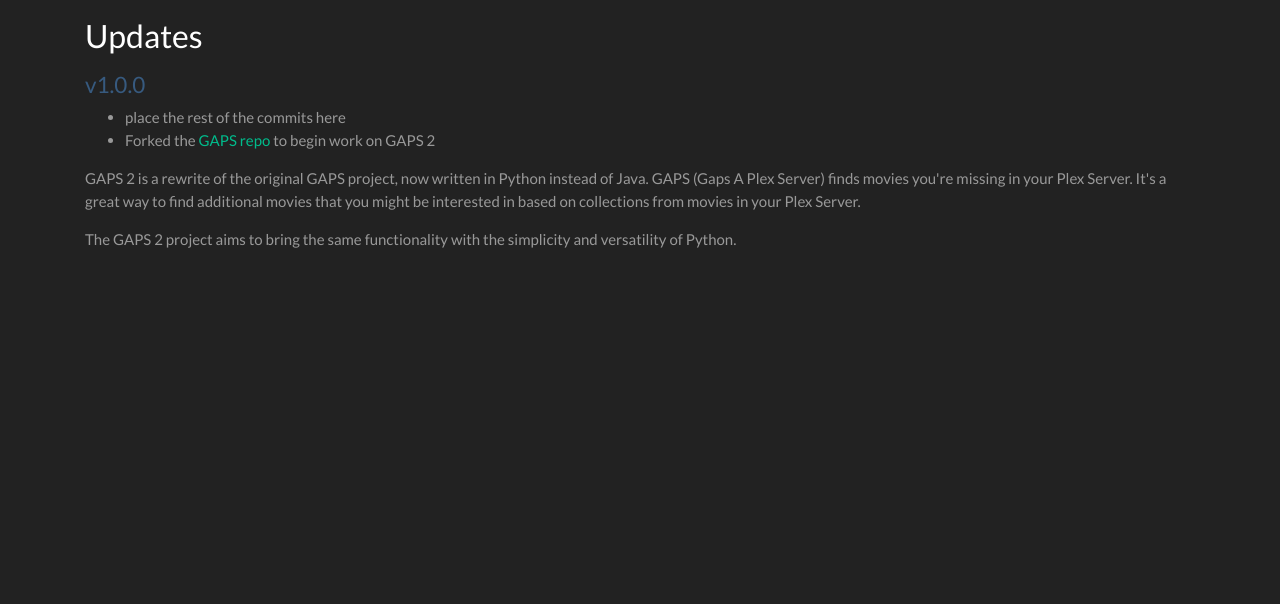
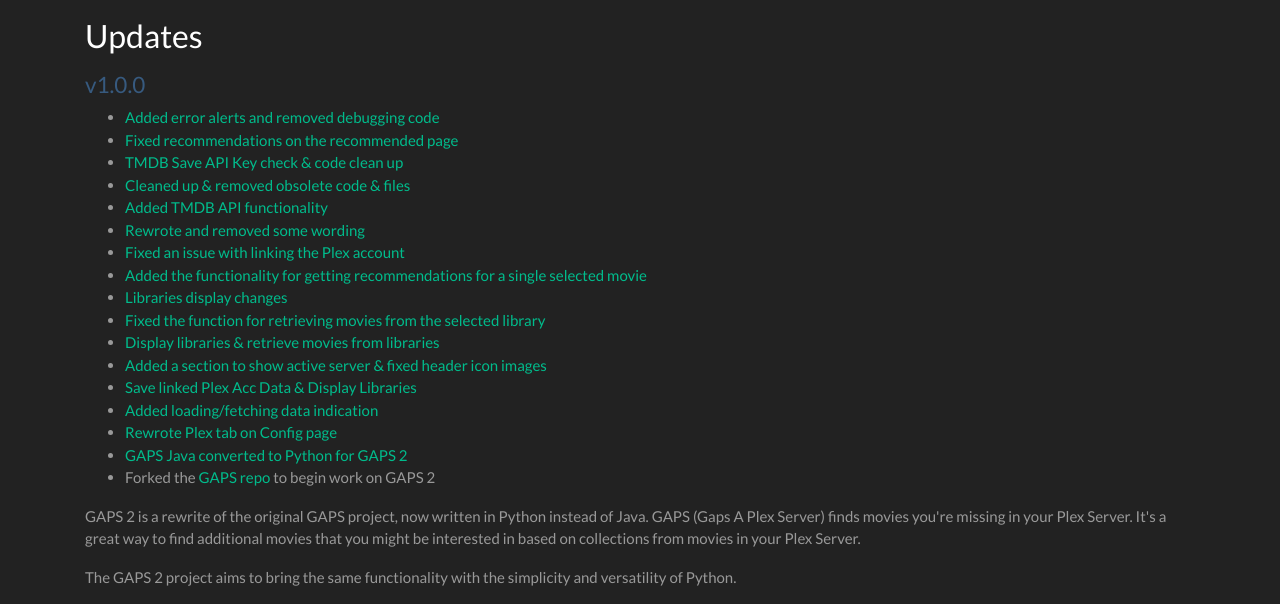
Before and after one commit to primetime43/GAPS-2, a Flask app: page /updates in a window 1280 px wide. Shown: the part 453-1057 px from the top of the page. Before the commit the page ends 701 px from the top, so only its background shows below. Run offline with Flask 3, Linux system fonts and the light colour scheme.

Commit message:
Added code commit summaries
- Added code commit summaries to the updates page

```diff
--- a/templates/updates.html
+++ b/templates/updates.html
@@ -21,7 +21,22 @@
     <h3 class="top-margin">Updates</h3>
     <h4 class="top-margin text-primary">v1.0.0</h4>
     <ul class="text-muted">
-        <li>place the rest of the commits here</li>
+        <li><a href="https://github.com/primetime43/GAPS-2/commit/d78ad886fa5beafaa86e2194f0e05054bbc1585d" target="_blank">Added error alerts and removed debugging code</a></li>
+        <li><a href="https://github.com/primetime43/GAPS-2/commit/72596cb5ec08c6e67c4ec17bfd841c47f698f833" target="_blank">Fixed recommendations on the recommended page</a></li>
+        <li><a href="https://github.com/primetime43/GAPS-2/commit/f27c4640827f3b6e8bc78c07a7b1f2579ed48846" target="_blank">TMDB Save API Key check & code clean up</a></li>
+        <li><a href="https://github.com/primetime43/GAPS-2/commit/3262ff317bf7531bcfe8c35b959f08192a783b3f" target="_blank">Cleaned up & removed obsolete code & files</a></li>
+        <li><a href="https://github.com/primetime43/GAPS-2/commit/e58857581ecf31b094f9b5927afeb744a536e85a" target="_blank">Added TMDB API functionality</a></li>
+        <li><a href="https://github.com/primetime43/GAPS-2/commit/d29e6b539d8519db1fd7c4bcdbd5197ec965f16e" target="_blank">Rewrote and removed some wording</a></li>
+        <li><a href="https://github.com/primetime43/GAPS-2/commit/4b4fd59a7168c0011ad3f95ac227a39222972484" target="_blank">Fixed an issue with linking the Plex account</a></li>
+        <li><a href="https://github.com/primetime43/GAPS-2/commit/231cefb5498d2e26235d6e0b5dfc0c489b614af8" target="_blank">Added the functionality for getting recommendations for a single selected movie</a></li>
+        <li><a href="https://github.com/primetime43/GAPS-2/commit/e34324ad8157b81e83dca8eac59506cece154148" target="_blank">Libraries display changes</a></li>
+        <li><a href="https://github.com/primetime43/GAPS-2/commit/e662819764a671f19d5c1ff6935019f8555d593e" target="_blank">Fixed the function for retrieving movies from the selected library</a></li>
+        <li><a href="https://github.com/primetime43/GAPS-2/commit/f0f088ca25ba6267a9948aec8687b29e08a2c220" target="_blank">Display libraries & retrieve movies from libraries</a></li>
+        <li><a href="https://github.com/primetime43/GAPS-2/commit/d7f361a5fc9c01dd6d621d4e2e85f000691ec767" target="_blank">Added a section to show active server & fixed header icon images</a></li>
+        <li><a href="https://github.com/primetime43/GAPS-2/commit/eb8932d958645979f48ddca62e2d19676c8ba17c" target="_blank">Save linked Plex Acc Data & Display Libraries</a></li>
+        <li><a href="https://github.com/primetime43/GAPS-2/commit/84bca6e08fa16cb609d17b947b5d2c44b3677f35" target="_blank">Added loading/fetching data indication</a></li>
+        <li><a href="https://github.com/primetime43/GAPS-2/commit/d1f878aee515cebf3335944f9c3a5970825c55ec" target="_blank">Rewrote Plex tab on Config page</a></li>
+        <li><a href="https://github.com/primetime43/GAPS-2/commit/69a245b49d5a2db98578750acd0a585290dd3883" target="_blank">GAPS Java converted to Python for GAPS 2</a></li>
         <li>Forked the <a href="https://github.com/JasonHHouse/gaps" target="_blank">GAPS repo</a> to begin work on GAPS 2</li>
     </ul>
     <p class="text-muted">
```
